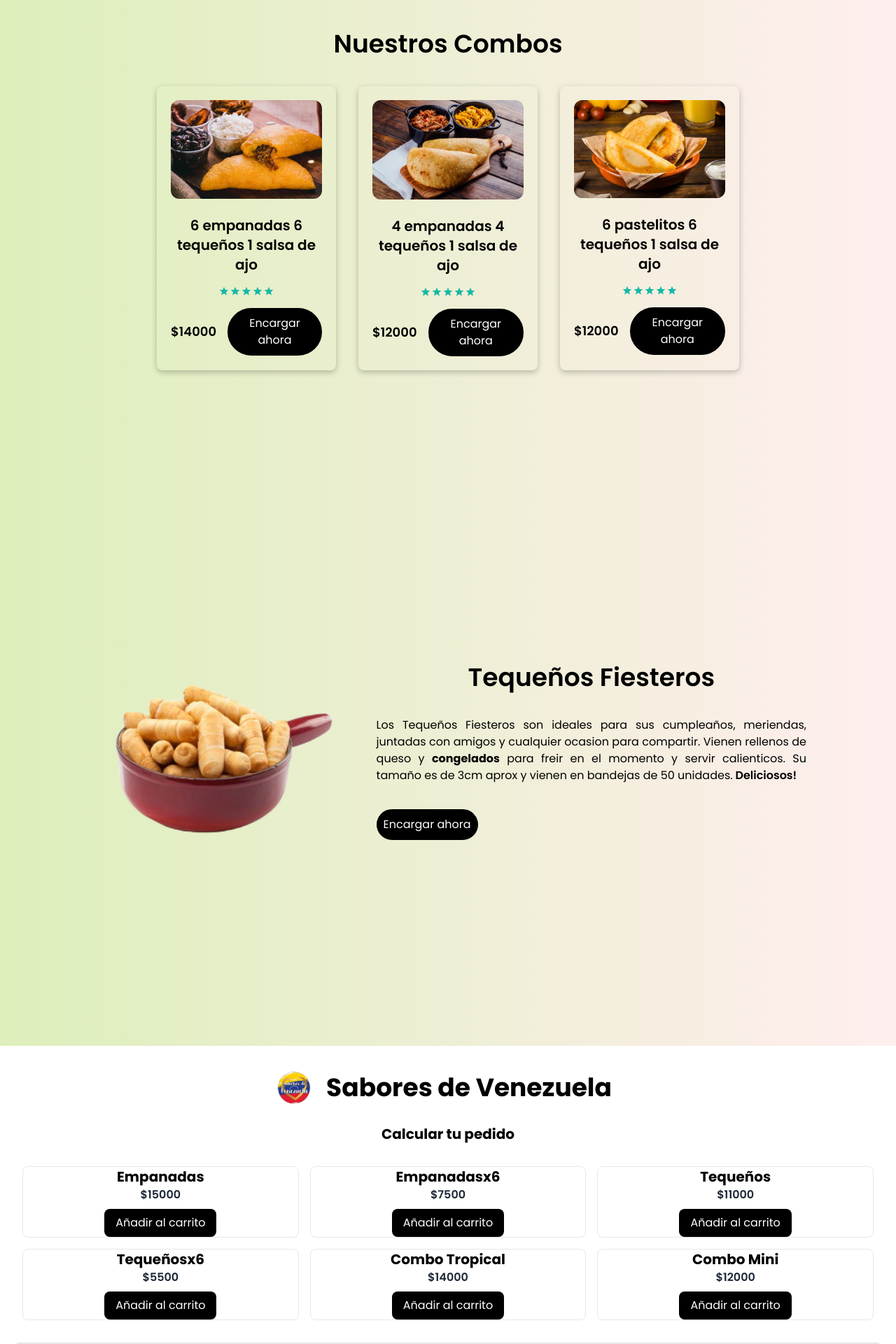
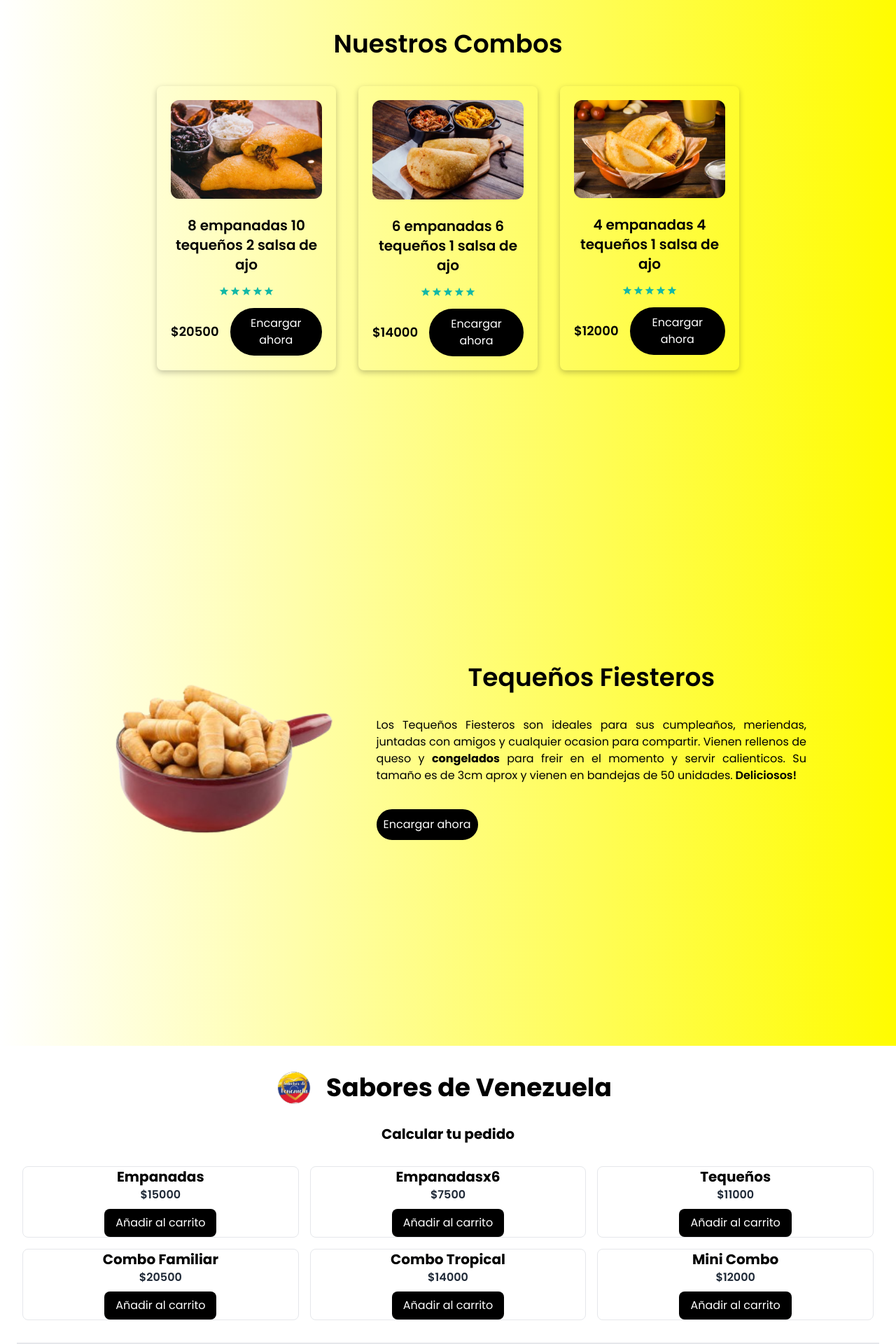
Before and after one commit to luismagnum/sabores, a React (Vite) app: page / in a window 1280 px wide. Shown: the part 2640-4560 px from the top of the page at 70% size. Built offline with nearby package versions, Linux system fonts and the light colour scheme.

Commit message:
agregar producto

```diff
--- a/src/components/Delivery.jsx
+++ b/src/components/Delivery.jsx
@@ -7,7 +7,7 @@ const Delivery = () => {
         <div className='flex flex-col lg:flex-row justify-center items-center lg:px-32 px-5 mx-4 mt-10 mb-8'>
       <img src={deliv} alt='img2'width={400}/>
       <div className='space-y-6 lg:pt-14 mx-4'>
-        <h1 className='text-black font-bold text-3xl text-start'>Delivery Express</h1>
+        <h1 className='text-black font-bold text-3xl text-center'>Delivery Express</h1>
         <p className='text-base md:text-xl text-gray-800 font-medium text-justify mb-16'>
          "Descubre la comodidad de nuestro servicio de delivery de comida,
          que lleva nuestras comidas directamente a tu puerta.
--- a/src/components/Footer.jsx
+++ b/src/components/Footer.jsx
@@ -10,7 +10,7 @@ const Footer = () => {
     <div className='bg-black text-white rounded-t-3xl mt-8 md:mt-0'>
       <div className='flex flex-col md:flex-row justify-between p-8 md:px-32 px-5'>
         <div className='w-full md:w-1/4'>
-            <h1 className='text-teal-500 font-semibold text-xl pb-4'>Sabores de Venezuela</h1>
+            <h1 className='text-[#fffc00] font-semibold text-xl pb-4'>Sabores de Venezuela</h1>
             <p className='text-sm'>Los principales platos que se deben probar
             para dar fiesta al paladar y transportarse al caribe venezolano
             son: arepas, empanadas, pastelitos y los tequeños.
@@ -43,20 +43,20 @@ const Footer = () => {
       </div>
           <div className='flex flex-row items-center justify-center gap-6'>
           <button className='flex border-2 border-black bg-black p-2 rounded-full gap-4'>
-            <a className="text-teal-500 text-4xl hover:text-teal-800" href="https://wa.me/542984417477?text=Hola quiero hacer un pedido " target="_blank"><FaWhatsappSquare /></a>
-            <a className="text-teal-500 text-4xl hover:text-teal-800" href="https://www.facebook.com/profile.php?id=100063541335021" target="_blank"><FaFacebookSquare /></a>
-            <a className="text-teal-500 text-4xl hover:text-teal-800" href="https://www.instagram.com/saboresdevenezuela2020?igshid=NjlwNzlyMDk2Mg==" target="_blank"><FaInstagramSquare /></a>
+            <a className="text-[#fffc00] text-4xl hover:text-teal-800" href="https://wa.me/542984417477?text=Hola quiero hacer un pedido " target="_blank"><FaWhatsappSquare /></a>
+            <a className="text-[#fffc00] text-4xl hover:text-teal-800" href="https://www.facebook.com/profile.php?id=100063541335021" target="_blank"><FaFacebookSquare /></a>
+            <a className="text-[#fffc00] text-4xl hover:text-teal-800" href="https://www.instagram.com/saboresdevenezuela2020?igshid=NjlwNzlyMDk2Mg==" target="_blank"><FaInstagramSquare /></a>
           </button>
           </div>
           <div className='flex items-center justify-center'>
             <button className='grid grid-cols-1'>
-              <a className='flex text-center text-teal-500 font-semibold text-2xl hover:text-teal-800' href='#Seccion1'>HOME</a>
+              <a className='flex text-center text-[#fffc00] font-semibold text-2xl hover:text-teal-800' href='#Seccion1'>HOME</a>
             </button>
           </div>
       <div>
        <p className='text-center text-sm py-4'>
         @Sabores de Venezuela 2024<br></br>
-        <span className='text-teal-500'>Dev Luis Enrique Diaz </span>
+        <span className='text-[#fffc00]'>Dev Luis Enrique Diaz </span>
        </p>
       </div>
       <br></br>
--- a/src/components/Menu.jsx
+++ b/src/components/Menu.jsx
@@ -9,9 +9,9 @@ const Menu = () => {
     <div className='min-h-screen flex flex-col justify-center items-center lg:px-32 px-5'>
       <h1 className='text-4xl font-semibold text-center lg:pt-8 pt-24 pb-10'>Nuestros Combos<span className='text-sm'></span></h1>
       <div className='flex flex-wrap gap-8 justify-center'>
-        <DishesCard img={im8} title="6 empanadas 6 tequeños 1 salsa de ajo" price="$14000" />
-        <DishesCard img={im7} title="4 empanadas 4 tequeños 1 salsa de ajo" price="$12000" />
-        <DishesCard img={im9} title="6 pastelitos 6 tequeños 1 salsa de ajo" price="$12000" />
+        <DishesCard img={im8} title="8 empanadas 10 tequeños 2 salsa de ajo" price="$20500" />
+        <DishesCard img={im7} title="6 empanadas 6 tequeños 1 salsa de ajo" price="$14000" />
+        <DishesCard img={im9} title="4 empanadas 4 tequeños 1 salsa de ajo" price="$12000" />
       </div>
     </div>
   )
--- a/src/components/Navbar.jsx
+++ b/src/components/Navbar.jsx
@@ -18,7 +18,7 @@ const Navbar = () => {
   return (
     <div className='fixed w-full z-50'>
       <div>
-        <div className='flex flex-row justify-between p-5 md:px-32 px-5 bg-white shadow-[0_3px_10px_rgba(0,0,0,0.2)] z-50'>
+        <div className='flex flex-row justify-between p-5 md:px-32 px-5 bg-[#fff] shadow-[0_3px_10px_rgba(0,0,0,0.2)] z-50'>
             <div className='flex flex-row items-center cursor-pointer'>
                 <span>
                     <img src={logo} alt='logo' width={35}/>
--- a/src/components/ShoppingCart.jsx
+++ b/src/components/ShoppingCart.jsx
@@ -10,9 +10,9 @@ const ShoppingCart = () => {
     { id: 1, name: 'Empanadas', price: 15000 },
     { id: 2, name: 'Empanadasx6', price: 7500 },
     { id: 3, name: 'Tequeños', price: 11000 },
-    { id: 4, name: 'Tequeñosx6', price: 5500 },
+    { id: 4, name: 'Combo Familiar', price: 20500 },
     { id: 5, name: 'Combo Tropical', price: 14000 },
-    { id: 6, name: 'Combo Mini', price: 12000 },
+    { id: 6, name: 'Mini Combo', price: 12000 },
   ];
 
   // Función para añadir productos al carrito
--- a/src/index.css
+++ b/src/index.css
@@ -10,9 +10,9 @@ body{
 }
 
 body{
-  background: #FFEEEE;  /* fallback for old browsers */
-  background: -webkit-linear-gradient(to right, #DDEFBB, #FFEEEE);  /* Chrome 10-25, Safari 5.1-6 */
-  background: linear-gradient(to right, #DDEFBB, #FFEEEE); /* W3C, IE 10+/ Edge, Firefox 16+, Chrome 26+, Opera 12+, Safari 7+ */
+  background: #fffc00;  /* fallback for old browsers */
+background: -webkit-linear-gradient(to right, #ffffff, #fffc00);  /* Chrome 10-25, Safari 5.1-6 */
+background: linear-gradient(to right, #ffffff, #fffc00); /* W3C, IE 10+/ Edge, Firefox 16+, Chrome 26+, Opera 12+, Safari 7+ */
 }
 
 h1,p{
```
